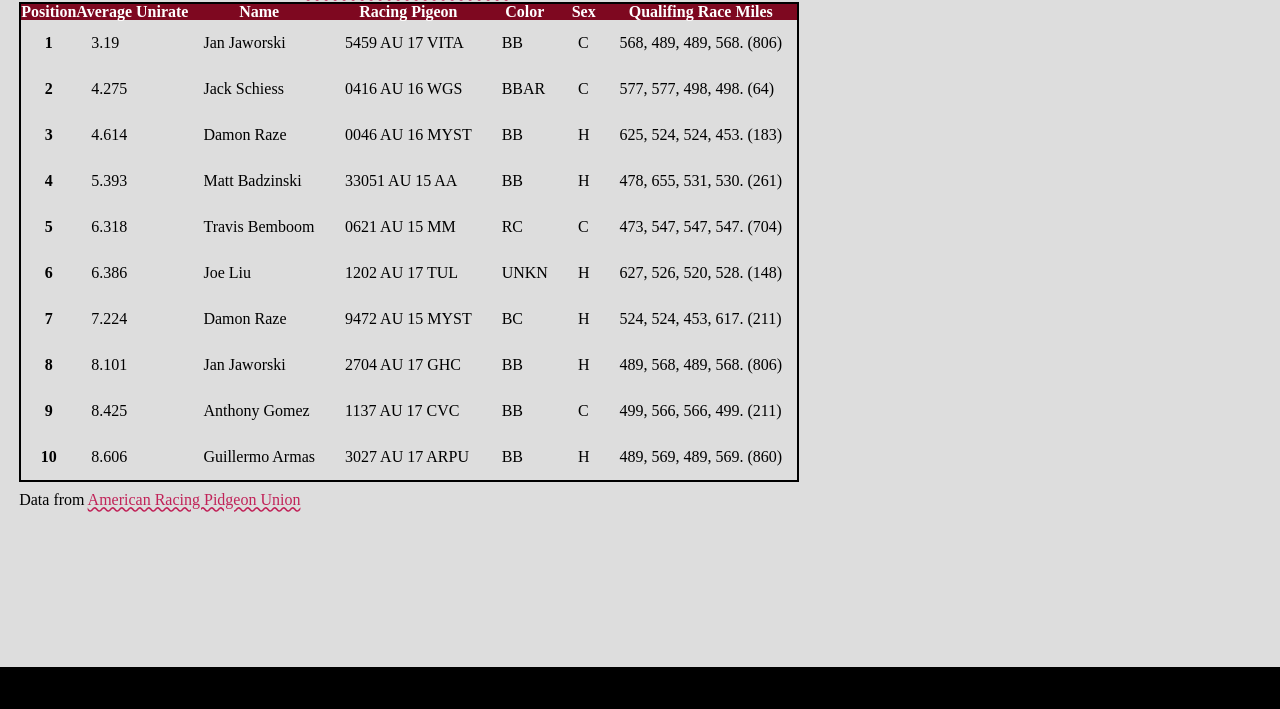
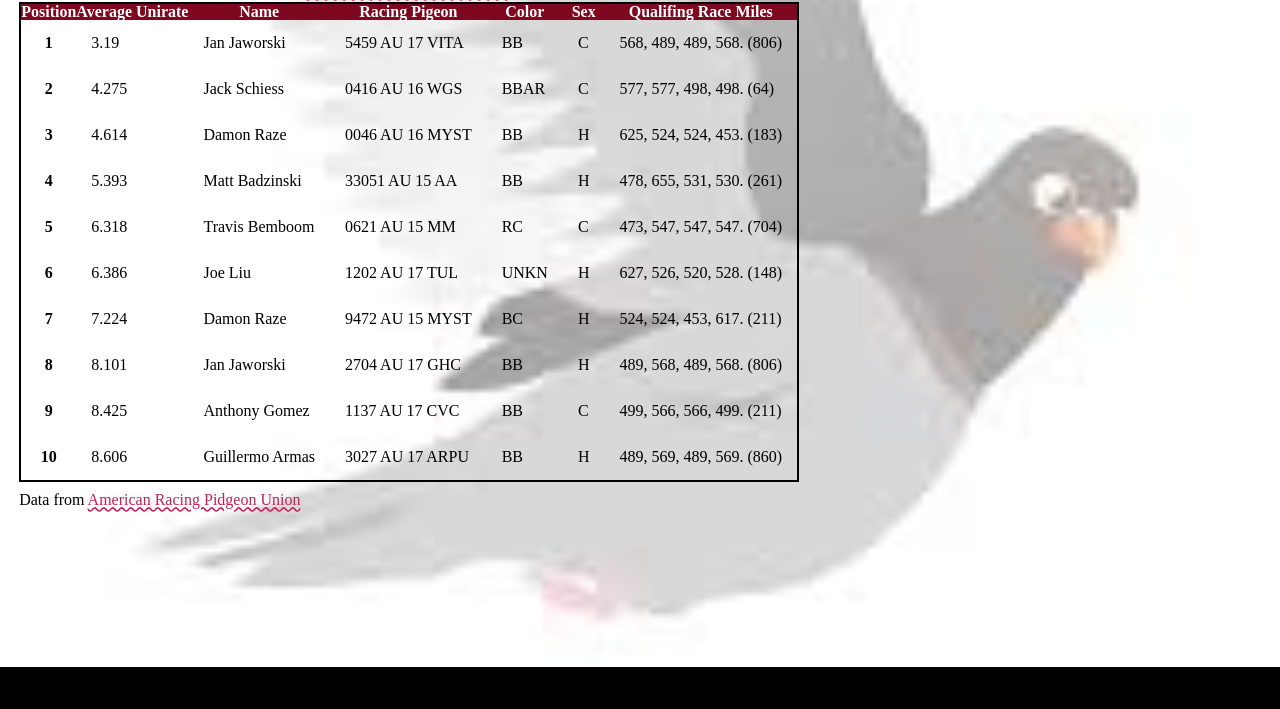
Before and after one commit to jhenrichumich/homework3, a plain HTML site: page index.html in a window 1280 px wide. Shown: the part 91-800 px from the top of the page. Drawn offline with Linux system fonts and the light colour scheme; a web font is replaced by a local one.

Commit message:
Update style.css

```diff
--- a/css/style.css
+++ b/css/style.css
@@ -16,7 +16,7 @@ body{
   background-size: cover ;
   background-position: center;
   background-repeat: no-repeat;
-  background-image: url("homework3/images/pigeon-background.JPEG");
+  background-image: url("/images/pigeon-background.JPEG");
   background-color: #DDDDDD;
 }
 
```
